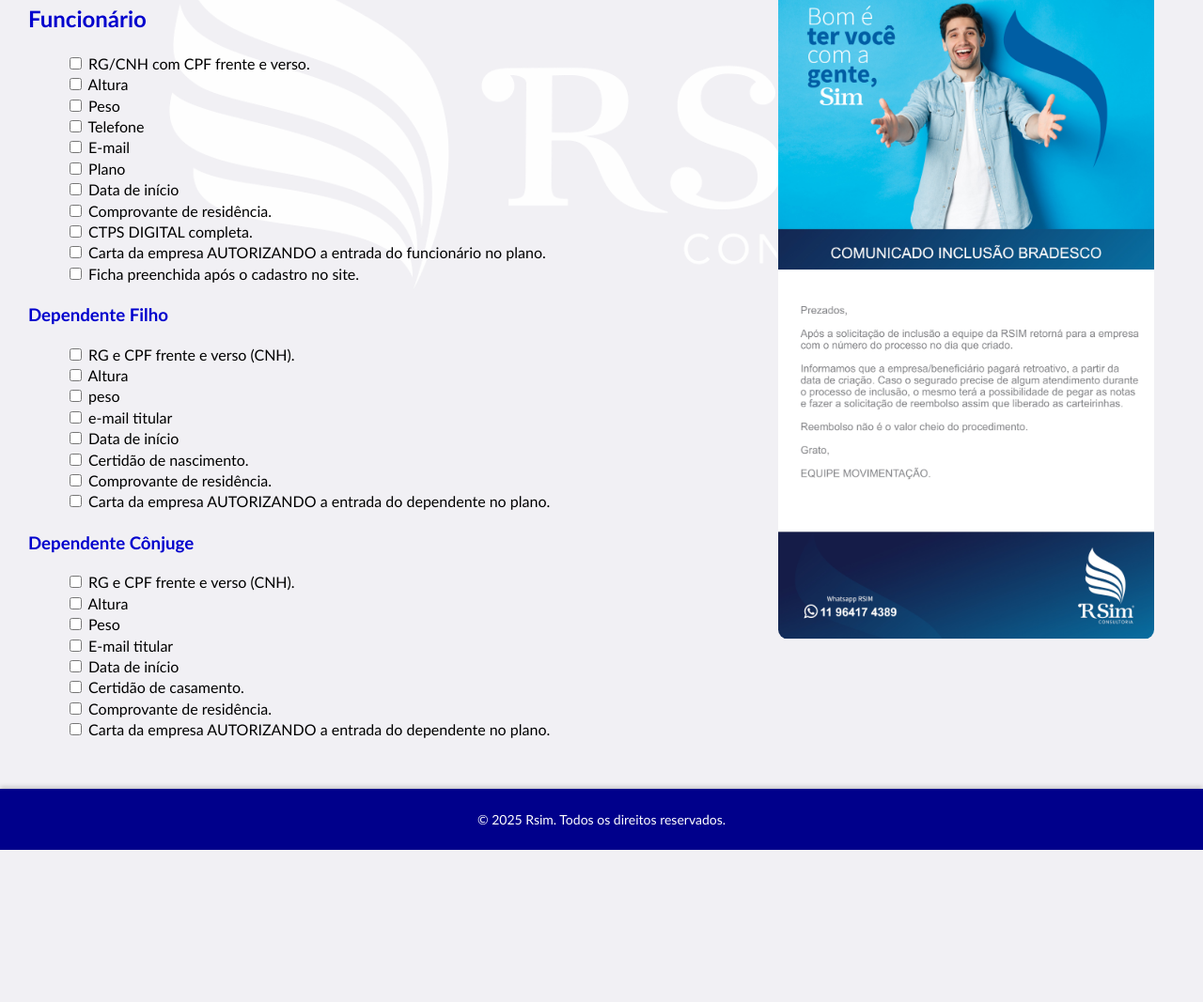
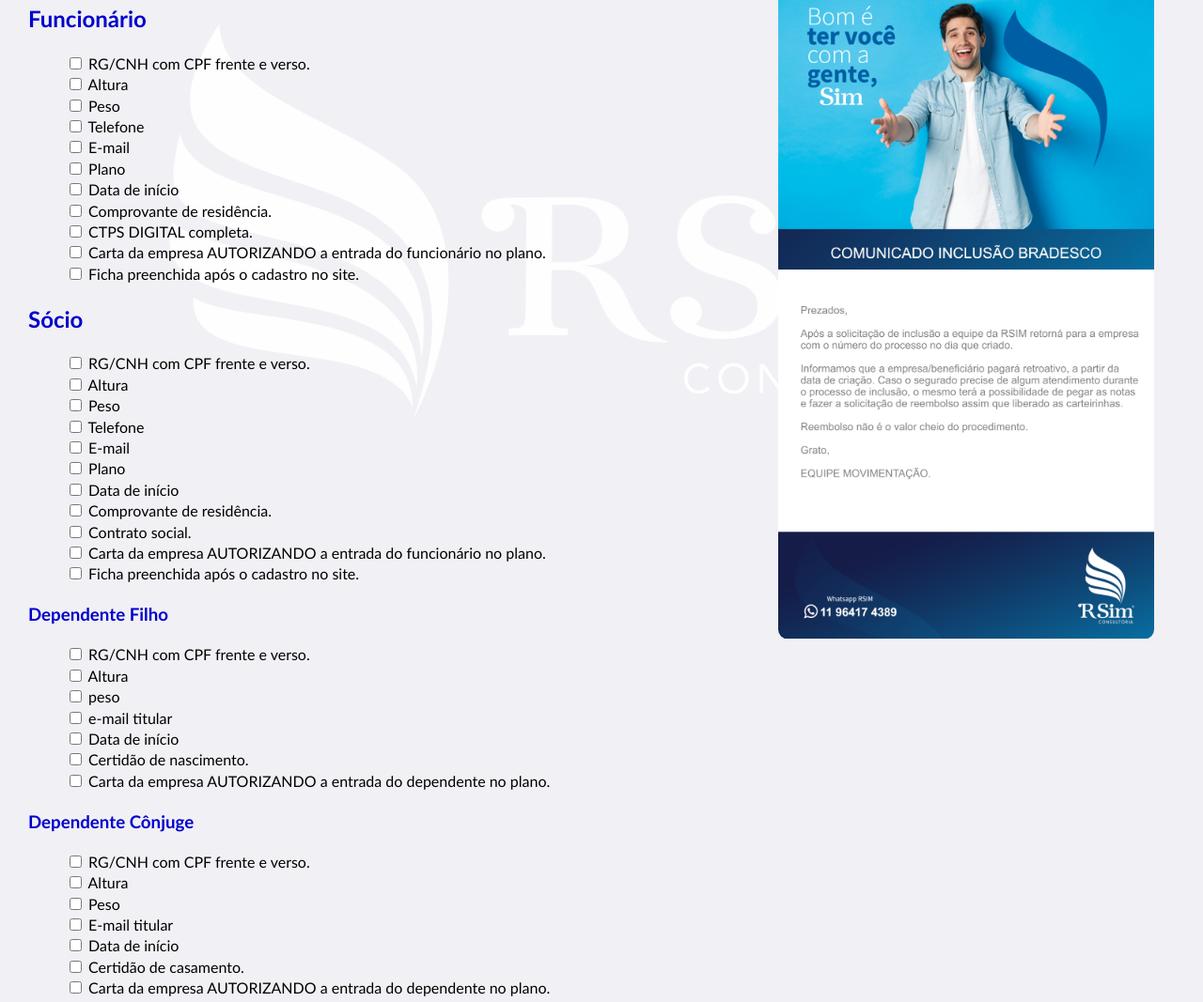
Before and after one commit to LucasRsim/portal, a website: page pages/inclusoes/bradesco.html in a window 1280 px wide. Shown: the part 708-1775 px from the top of the page at 94% size. Before the commit the page ends 1613 px from the top, so only its background shows below. Drawn offline with Linux system fonts and the light colour scheme.

Commit message:
ATUALIZAÇÃO 11/08

```diff
--- a/pages/inclusoes/bradesco.html
+++ b/pages/inclusoes/bradesco.html
@@ -94,17 +94,31 @@
             <input type="checkbox" class="check-item"> Ficha preenchida após o cadastro no site.
         </ol>
 
+        <h2>Sócio</h2>
+        <ol>
+            <input type="checkbox" class="check-item"> RG/CNH com CPF frente e verso. <br>
+            <input type="checkbox" class="check-item"> Altura <br>
+            <input type="checkbox" class="check-item"> Peso <br>
+            <input type="checkbox" class="check-item"> Telefone <br>
+            <input type="checkbox" class="check-item"> E-mail <br>
+            <input type="checkbox" class="check-item"> Plano <br>
+            <input type="checkbox" class="check-item"> Data de início <br>
+            <input type="checkbox" class="check-item"> Comprovante de residência. <br>
+            <input type="checkbox" class="check-item"> Contrato social. <br>
+            <input type="checkbox" class="check-item"> Carta da empresa AUTORIZANDO a entrada do funcionário no plano. <br>
+            <input type="checkbox" class="check-item"> Ficha preenchida após o cadastro no site.
+        </ol>
+
         <!-- Dependente Filho -->
         <div id="dependenteFilho">
             <h3>Dependente Filho</h3>
             <ol>
-                <input type="checkbox" class="check-item"> RG e CPF frente e verso (CNH). <br>
+                <input type="checkbox" class="check-item"> RG/CNH com CPF frente e verso. <br>
                 <input type="checkbox" class="check-item"> Altura <br>
                 <input type="checkbox" class="check-item"> peso <br>
                 <input type="checkbox" class="check-item"> e-mail titular <br>
                 <input type="checkbox" class="check-item"> Data de início <br>
                 <input type="checkbox" class="check-item"> Certidão de nascimento. <br>
-                <input type="checkbox" class="check-item"> Comprovante de residência. <br>
                 <input type="checkbox" class="check-item"> Carta da empresa AUTORIZANDO a entrada do dependente no plano.
             </ol>
         </div>
@@ -113,13 +127,12 @@
         <div id="dependenteConjuge">
             <h3>Dependente Cônjuge</h3>
             <ol>
-                <input type="checkbox" class="check-item"> RG e CPF frente e verso (CNH). <br>
+                <input type="checkbox" class="check-item"> RG/CNH com CPF frente e verso. <br>
                 <input type="checkbox" class="check-item"> Altura <br>
                 <input type="checkbox" class="check-item"> Peso <br>
                 <input type="checkbox" class="check-item"> E-mail titular <br>
                 <input type="checkbox" class="check-item"> Data de início <br>
                 <input type="checkbox" class="check-item"> Certidão de casamento. <br>
-                <input type="checkbox" class="check-item"> Comprovante de residência. <br>
                 <input type="checkbox" class="check-item"> Carta da empresa AUTORIZANDO a entrada do dependente no plano.
             </ol>
         </div>
```
Also changed, not shown: pages/inclusoes/amil.html (+2 -2 lines).
